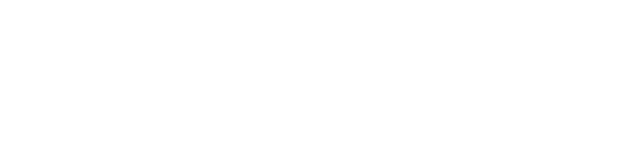
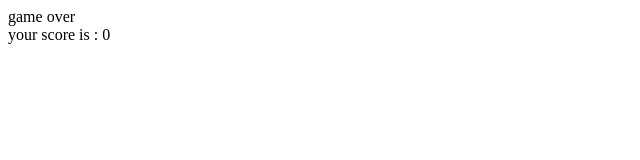
Before and after one commit to Anwarul07/Action, a plain HTML site: page index.html in a window 1280 px wide. Shown: the whole page, without its empty margins (0-640 px from the left). Drawn offline with Linux system fonts and the light colour scheme.

Commit message:
update index.html

```diff
--- a/index.html
+++ b/index.html
@@ -8,7 +8,12 @@
     <link rel="stylesheet" href="action.css">
 </head>
 <body>
-
+    <div class="container">
+        <div class="gameover">game over</div>
+        <div class="dino"></div>
+        <div id="score">your score is : 0</div>
+        <div class="obsatacle"></div>
+    </div>
 </body>
 <script src="action.js"></script>
 </html>
```
